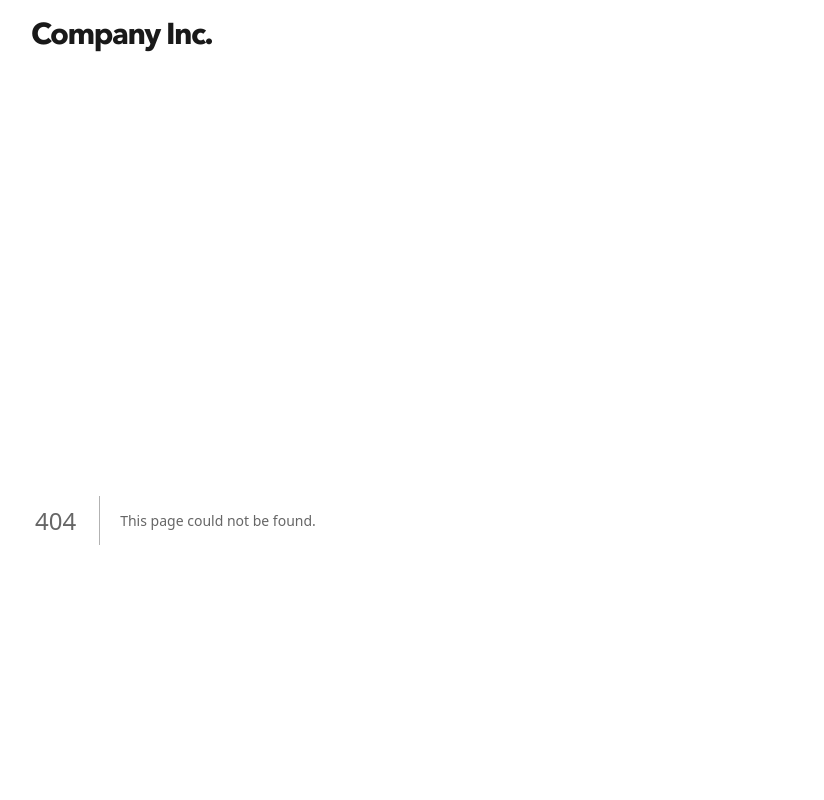
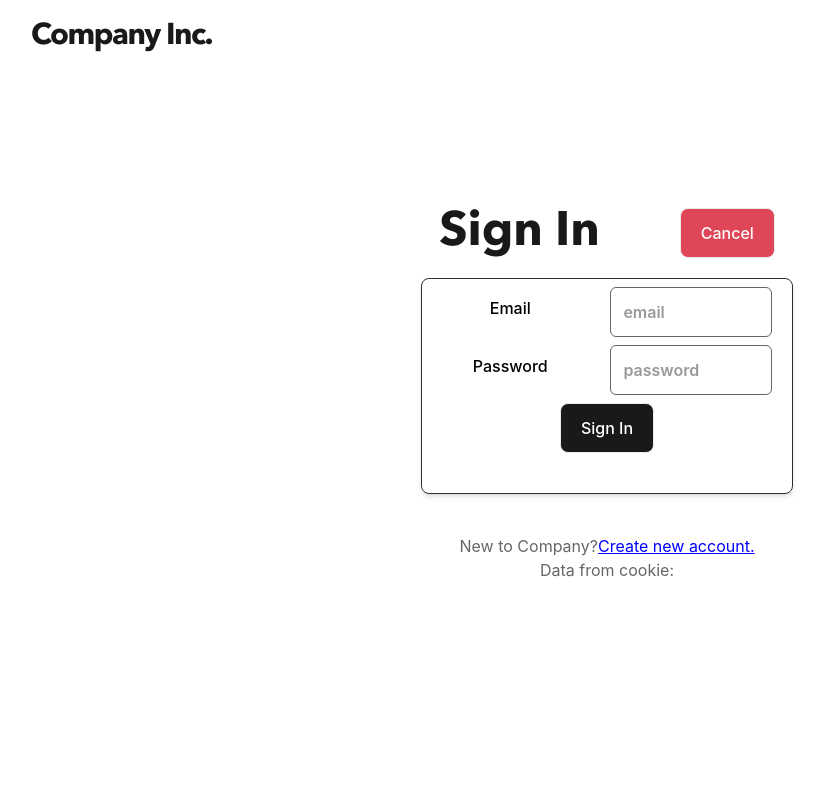
Before and after one commit to jea-ms/laravel-101, a Next.js app in the folder client/: page /login in a window 1280 px wide. Before the commit this address had no page. Shown: the top 800 px of the page, without its empty margins (81-905 px from the left). Built offline with nearby package versions, Linux system fonts and the light colour scheme; no server answers.

Commit message:
add form login

```diff
--- /dev/null
+++ b/client/app/login/page.jsx
@@ -0,0 +1,89 @@
+'use client'
+
+import LoginForm from '@components/LoginForm'
+import TitlePage from '@components/TitlePage'
+import Link from 'next/link'
+import { useState } from 'react'
+import { useRouter } from 'next/navigation'
+import Cookies from 'js-cookie'
+
+
+const Login = ({data}) => {
+  const API_URL = process.env.API_URL
+  const router = useRouter()
+  const cookie = Cookies.get('currentUser')
+
+  const [user, setUser] = useState({
+    email: '',
+    password: '',
+  })
+
+  const loginUser = async (e) => {
+    e.preventDefault()
+    // setSubmitting(true)
+
+    const url = API_URL + '/login'
+    console.log(url)
+    try {
+      const response = await fetch(url, {
+        method: 'POST',
+        headers: {
+          'Content-type': 'application/json'
+        },
+        body: JSON.stringify(user)
+      })
+
+      // const data = response.data
+
+      if (response.ok) {
+        Cookies.set('currentUser', JSON.stringify(data), {expires: 1440})
+        // router.push('/users/login')
+      }
+
+      console.log(response)
+    } catch (error) {
+      console.log(error)
+    } finally {
+      setSubmitting(false)
+      console.log("finally")
+
+    }
+  }
+
+  const onCancel = async () => {
+    Cookies.set('name', "jea", {expires: 1440})
+    router.push('/')
+  }
+
+  return (
+
+    <div className="grr max-w-7xl pt-20 mx-auto text-center">
+      <div className="container flex flex-col items-center justify-center mx-auto rounded-lg ">
+        <TitlePage
+          title='Sign In'
+          showBtnAdd={false}
+          onAdd={() => { }}
+          onCancel={onCancel} />
+        <div className='object-cover object-center w-3/4 mb-10 g327 border rounded-lg shadow-md'>
+          <LoginForm
+            type='Sign In'
+            user={user}
+            setUser={setUser}
+            onSubmit={loginUser}
+          />
+        </div>
+        <span>New to Company?
+          <Link href="/"
+          style={{
+            textDecoration: 'underline',
+            color: 'blue',
+          }}
+          >Create new account.</Link>
+        </span>
+        <p> Data from cookie: {cookie}</p>
+      </div>
+    </div>
+  )
+}
+
+export default Login
--- /dev/null
+++ b/client/components/LoginForm.jsx
@@ -0,0 +1,38 @@
+
+const LoginForm = ({type, user, setUser, onSubmit}) => {
+    return (
+        <form className="add-form" onSubmit={onSubmit}>
+            <div>
+            <label className='form_label'><span>Email</span></label>
+                <input
+                    type='email'
+                    placeholder='email'
+                    value={user.email}
+                    pattern="[a-z0-9._%+-]+@[a-z0-9.-]+\.[a-z]{2,}$"
+                    onChange={(e) => setUser({
+                        ...user,
+                        email: e.target.value
+                    })}
+                    required
+                    className='form_input'
+                />
+            </div>
+            <div>
+            <label className='form_label'><span>Password</span></label>
+                <input
+                    type='password'
+                    placeholder='password'
+                    onChange={(e) => setUser({
+                        ...user,
+                        password: e.target.value
+                    })}
+                    required
+                    className='form_input'
+                />
+            </div>
+            <input type='submit' value={type} className='black_btn' />
+        </form>
+    )
+}
+
+export default LoginForm
```
